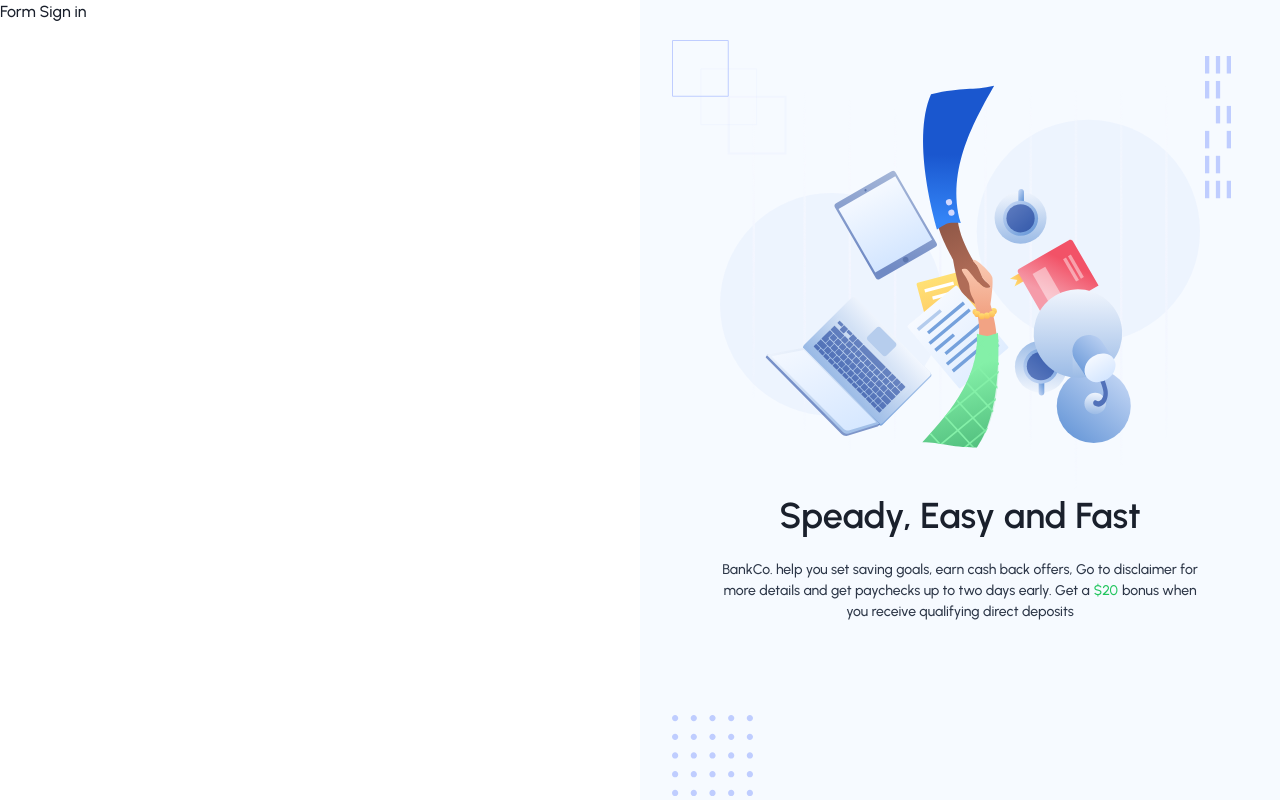
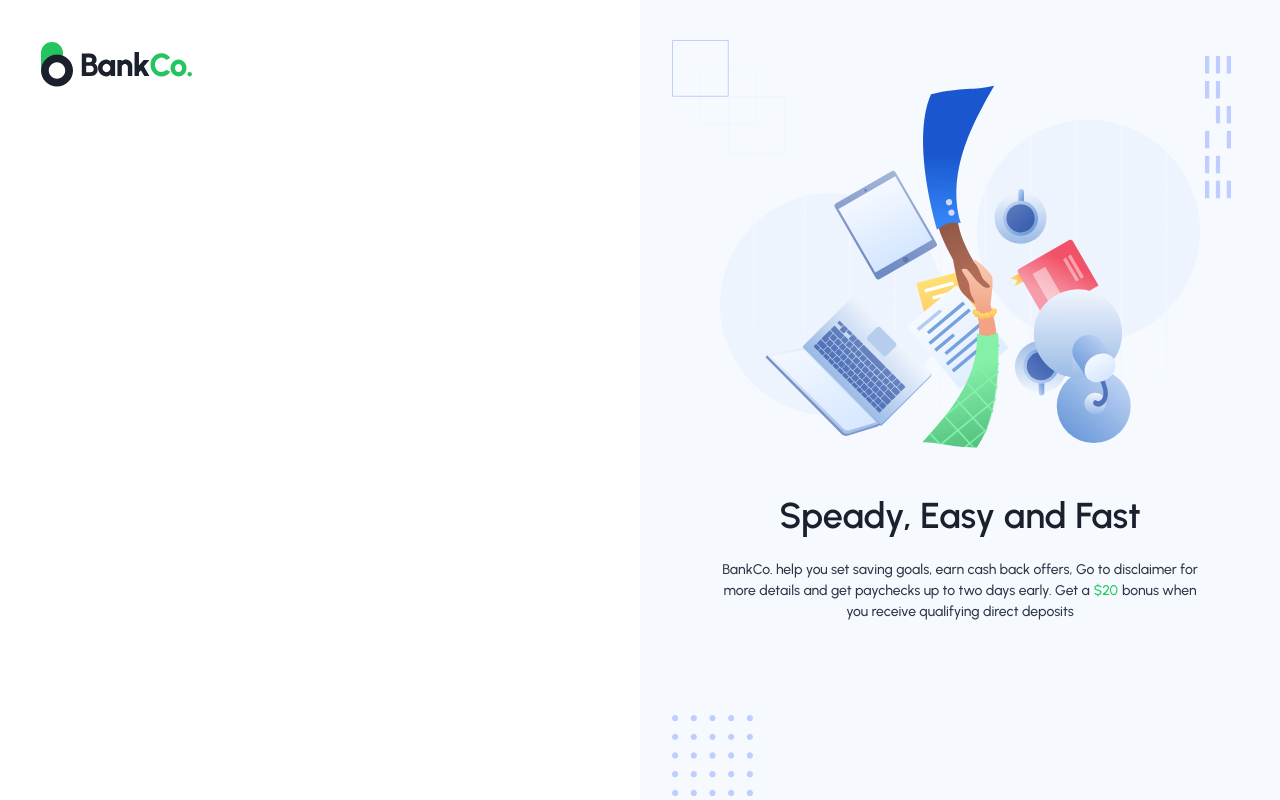
Before and after one commit to thuongbuihoai-agilityio/Envato-Market-System, a React (Vite) app: page /login in a window 1280 px wide. Built offline with nearby package versions, Linux system fonts and the light colour scheme.

Commit message:
feat: implement Logo component

```diff
--- /dev/null
+++ b/src/components/common/Logo/index.tsx
@@ -0,0 +1,13 @@
+import { Image } from '@chakra-ui/react';
+import { Link } from 'react-router-dom';
+
+// Constants
+import { IMAGES } from '@constants/index';
+
+const Logo = () => (
+  <Link to="/">
+    <Image src={IMAGES.LOGO.url} alt={IMAGES.LOGO.alt} />
+  </Link>
+);
+
+export default Logo;
--- a/src/components/index.ts
+++ b/src/components/index.ts
@@ -1 +1,2 @@
 export { default as InputField } from './common/InputField';
+export { default as Logo } from './common/Logo';
--- a/src/constants/images.ts
+++ b/src/constants/images.ts
@@ -1,22 +1,26 @@
 export const IMAGES = {
   SIGN_IN: {
     url: '/icons/signin.svg',
-    alt: 'This is sign in image'
+    alt: 'This is sign in image',
   },
   SIGN_UP: {
     url: '/icons/signup.svg',
-    alt: 'This is sign in image'
+    alt: 'This is sign in image',
   },
   SQUARE: {
     url: '/icons/square.svg',
-    alt: 'This is square image'
+    alt: 'This is square image',
   },
   VLINE: {
     url: '/icons/vline.svg',
-    alt: 'This is vline image'
+    alt: 'This is vline image',
   },
   DOTTED: {
     url: '/icons/dotted.svg',
-    alt: 'This is dotted image'
+    alt: 'This is dotted image',
+  },
+  LOGO: {
+    url: '/icons/logo.svg',
+    alt: 'This is logo',
   },
 };
--- a/src/constants/index.ts
+++ b/src/constants/index.ts
@@ -1,2 +1,3 @@
 export * from './routers';
 export * from './time';
+export * from './images';
--- a/src/pages/Login/index.tsx
+++ b/src/pages/Login/index.tsx
@@ -1,13 +1,20 @@
-import { Box, Flex, Text } from '@chakra-ui/react';
+import { memo } from 'react';
+import { Box, Flex } from '@chakra-ui/react';
+
+// Constants
+import { IMAGES } from '@constants/index';
+
+// Components
 import Benefit from '@components/common/Benefit';
-import { IMAGES } from '@constants/images';
-import { memo } from 'react';
+import Logo from '@components/common/Logo';
 
-const LoginPage = () =>  (
+const LoginPage = () => (
   <Flex width="100%">
     {/* TODO: Will update Form Sign in later*/}
-    <Box w="50%">
-      <Text>Form Sign in</Text>
+    <Box w="50%" px={5}>
+      <Box px={5} pt={10}>
+        <Logo />
+      </Box>
     </Box>
     <Benefit imageURL={IMAGES.SIGN_IN.url} alt={IMAGES.SIGN_IN.alt} />
   </Flex>
```
Also changed, not shown: public/icons/logo.svg (added).
